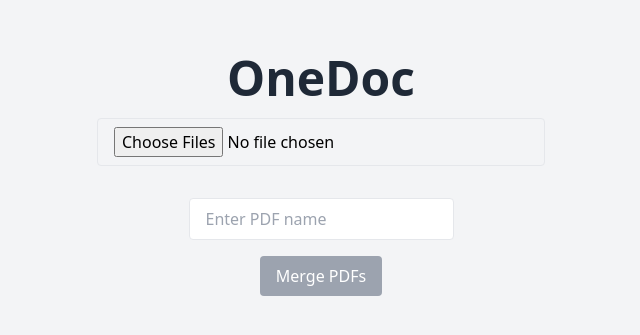
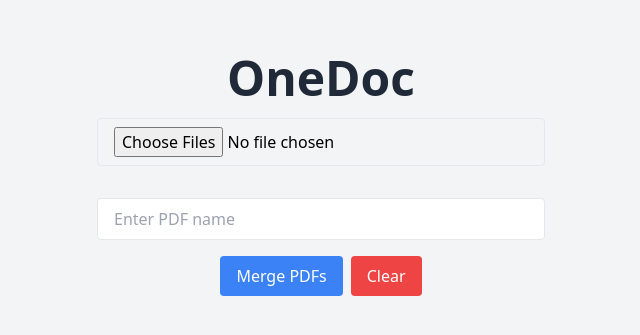
Before and after one commit to aarontorres0/OneDoc, a React (Vite) app: page / in a window 1280 px wide. Shown: the part 225-560 px from the top of the page, without its empty margins (319-959 px from the left). Built offline with nearby package versions, Linux system fonts and the light colour scheme.

Commit message:
Add Clear button

```diff
--- a/src/App.jsx
+++ b/src/App.jsx
@@ -5,13 +5,16 @@ import FileUpload from './FileUpload';
 function App() {
   const [files, setFiles] = useState([]);
   const [pdfName, setPdfName] = useState('');
+  const [warningMessage, setWarningMessage] = useState('');
 
   const handleFilesSelected = (selectedFiles) => {
     setFiles(selectedFiles);
+    setWarningMessage('');
   };
 
   const handleNameChange = (event) => {
     setPdfName(event.target.value);
+    setWarningMessage('');
   };
 
   const moveFile = (index, direction) => {
@@ -22,6 +25,11 @@ function App() {
   };
 
   const mergePDFs = async () => {
+    if (files.length === 0 || !pdfName) {
+      setWarningMessage('Please select PDF files and enter a file name to merge.');
+      return;
+    }
+
     const mergedPdf = await PDFDocument.create();
 
     for (let file of files) {
@@ -38,6 +46,12 @@ function App() {
     setPdfName('');
   };
 
+  const clearFiles = () => {
+    setFiles([]);
+    setPdfName('');
+    setWarningMessage('');
+  };
+
   const downloadPDF = (pdfData) => {
     const blob = new Blob([pdfData], { type: 'application/pdf' });
     const url = URL.createObjectURL(blob);
@@ -50,7 +64,7 @@ function App() {
   };
 
   return (
-    <div className="flex flex-col items-center justify-center min-h-screen bg-gray-100">
+    <div className="flex flex-col items-center justify-center min-h-screen bg-gray-100 sm:mx-0 mx-2">
       <h1 className="text-5xl font-bold text-gray-800 mb-4">OneDoc</h1>
       <FileUpload files={files} onFilesSelected={handleFilesSelected} onMoveFile={moveFile} />
 
@@ -59,16 +73,29 @@ function App() {
         value={pdfName}
         onChange={handleNameChange}
         placeholder="Enter PDF name"
-        className="mt-4 px-4 py-2 border rounded"
+        className="mt-4 px-4 py-2 border rounded w-full max-w-md"
       />
 
-      <button
-        onClick={mergePDFs}
-        className="mt-4 px-4 py-2 bg-blue-500 text-white rounded disabled:bg-gray-400"
-        disabled={!pdfName || files.length === 0}
-      >
-        Merge PDFs
-      </button>
+      {warningMessage && (
+        <p className="text-sm text-red-600 mt-4 text-center">
+          {warningMessage}
+        </p>
+      )}
+
+      <div className="mt-4 flex space-x-2">
+        <button
+          onClick={mergePDFs}
+          className="px-4 py-2 bg-blue-500 text-white rounded"
+        >
+          Merge PDFs
+        </button>
+        <button
+          onClick={clearFiles}
+          className="px-4 py-2 bg-red-500 text-white rounded"
+        >
+          Clear
+        </button>
+      </div>
     </div>
   );
 }
--- a/src/FileUpload.jsx
+++ b/src/FileUpload.jsx
@@ -25,13 +25,13 @@ function FileUpload({ files, onFilesSelected, onMoveFile }) {
         className="file-input mb-4 w-full px-4 py-2 border rounded"
       />
       {files.length > 0 && (
-        <p className="text-sm text-gray-600 mb-3">
-          ⚠️ PDFs will be merged in this order:
+        <p className="text-sm text-gray-600 mb-3 text-center">
+          ⚠️ PDFs will be merged in the order below. Reorder as needed:
         </p>
       )}
       <div className="file-list space-y-3">
         {files.map((file, index) => (
-          <div key={index} className="p-3 border rounded bg-white shadow">
+          <div key={index} className="p-3 border rounded bg-white shadow mx-2">
             <p className="text-gray-700 font-medium mb-2">{file.name}</p>
             <div className="flex sm:space-x-2 sm:flex-row flex-col">
               <button
```
